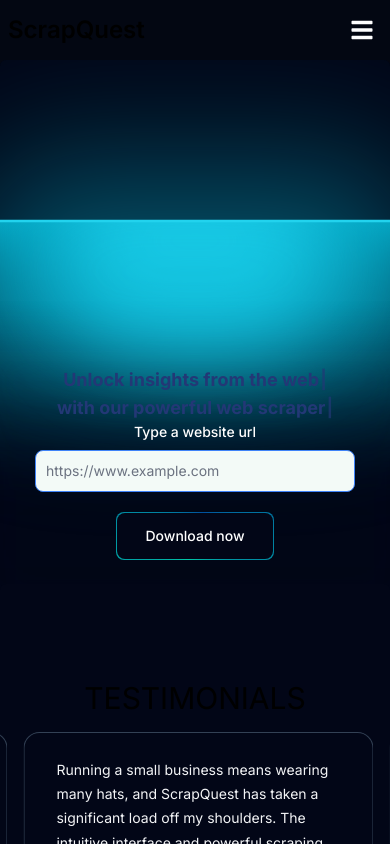
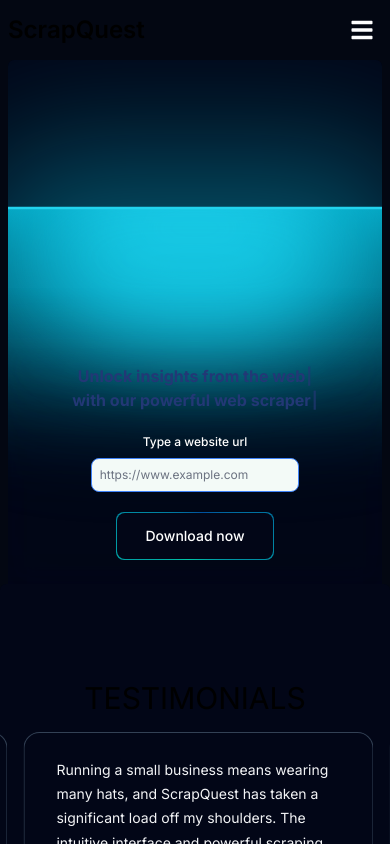
Before and after one commit to Abidsyed25/ScrapQuest, a Next.js app: page / in a window 390 px wide. Shown: the top 844 px of the page. Built offline with nearby package versions, Linux system fonts and the light colour scheme.

Commit message:
added resposiveness for Hero & associated comps

```diff
--- a/components/Form.tsx
+++ b/components/Form.tsx
@@ -67,24 +67,23 @@
 
   return (
     <>
-      <form className="mb-6 flex flex-col items-center " onSubmit={send}>
-        <label className="block mb-2 text-sm font-medium text-white dark:text-white">
+      <form className="mb-6 flex flex-col items-center" onSubmit={send}>
+        <label className="block mb-2 text-sm font-medium text-white dark:text-white max-md:text-xs">
           Type a website url
         </label>
         <input
           onChange={update}
           type="text"
           id="success"
-          className="md:w-[50rem] w-[20rem] bg-green-50 border border-blue-500 text-blue-900 dark:text-blue-400 placeholder-black-700 dark:placeholder-black-500 text-sm rounded-lg focus:ring-blue-500 focus:border-blue-500 block  p-2.5 dark:bg-gray-700 dark:border-blue-500 mb-5"
+          className="lg:w-[50rem] w-[20rem] bg-green-50 border border-blue-500 text-blue-900 dark:text-blue-400 placeholder-black-700 dark:placeholder-black-500 text-sm rounded-lg focus:ring-blue-500 focus:border-blue-500 block p-2.5 dark:bg-gray-700 dark:border-blue-500 mb-5 max-lg:text-sm max-md:text-xs max-sm:p-2 max-sm:w-[85%]"
           placeholder="https://www.example.com"
         />
 
-        <MagicButton
-          title={load ? "Downloading..." : "Download now"}
-          // onClick={send}
-          type="submit"
-          disabled={load}
-        />
+          <MagicButton
+            title={load ? "Downloading..." : "Download now"}
+            type="submit"
+            disabled={load}
+          />
 
         {err && <Snackbar state={err} setstate={seterr} />}
       </form>
--- a/components/Hero.tsx
+++ b/components/Hero.tsx
@@ -10,19 +10,21 @@
 export default function Hero() {
   return (
     <>
-      <div className="relative h-screen flex flex-col justify-center items-center">
+      <>
+      <div className="relative h-screen flex flex-col justify-center items-center max-sm:px-2 ">
         <LampContainer>
-          <div className="text-center w-full max-w-xl">
+          <div className="text-center w-full max-w-xl max-lg:mb-[-18px]">
             {/* Unlock insights from the web with our powerful web scraper */}
             {/* <TypewriterEffectSmoothDemo /> */}
             <HeroTypingEffect />
           </div>
-          <div className="md:w-[50rem] w-[20rem] flex flex-col items-center ">
+          <div className="w-full max-w-xl max-lg:mt-12 max-md:mt-8 max-sm:mt-6">
             <Form />
           </div>
         </LampContainer>
       </div>
-      <Testimonials/>
+      <Testimonials />
+    </>
     </>
   );
 }
--- a/components/HeroTypingEffect.tsx
+++ b/components/HeroTypingEffect.tsx
@@ -3,8 +3,8 @@
 
 const HeroTypingEffect = () => {
   return (
-    <div className="text-lg md:text-3xl font-bold mt-6 mb-0 lg:mt-16 lg:mb-8 ">
-      <div className="text-blue-900">
+    <div className="text-3xl font-bold mt-6 mb-0 lg:mt-16 lg:mb-8 max-lg:text-2xl max-md:text-xl max-sm:text-base max-md:mt-8 max-md:mb-4 max-sm:mt-6 ">
+      <div className="text-blue-900 max-lg:mt-12">
         <Typewriter
           onInit={(typewriter) => {
             typewriter
@@ -20,14 +20,12 @@
           }}
         />
       </div>
-      <div className="text-blue-900 lg:text-cyan-400 ">
-        {" "}
+      <div className="text-cyan-400 max-lg:text-blue-900">
         <Typewriter
           onInit={(typewriter) => {
             typewriter
               .pauseFor(2000)
               .typeString("with our powerful web scraper")
-
               .start()
               .callFunction(() => {
                 typewriter.stop();
--- a/components/ui/TypeWriter.tsx
+++ b/components/ui/TypeWriter.tsx
@@ -175,12 +175,11 @@
         }}
         transition={{
           duration: 0.8,
-
           repeat: Infinity,
           repeatType: "reverse",
         }}
         className={cn(
-          "block rounded-sm w-[4px]  h-11 bg-blue-500",
+          "block rounded-sm w-[4px] h-11 max-lg:h-9 max-md:h-7 max-sm:h-6 bg-blue-500",
           cursorClassName
         )}
       ></motion.span>
```
